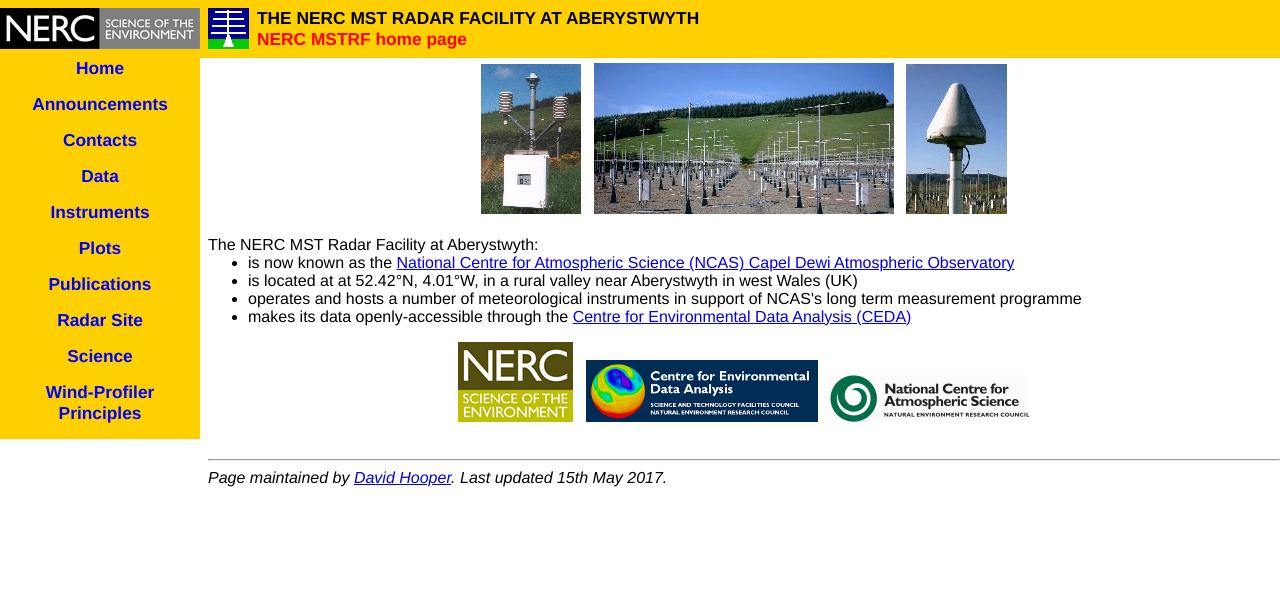
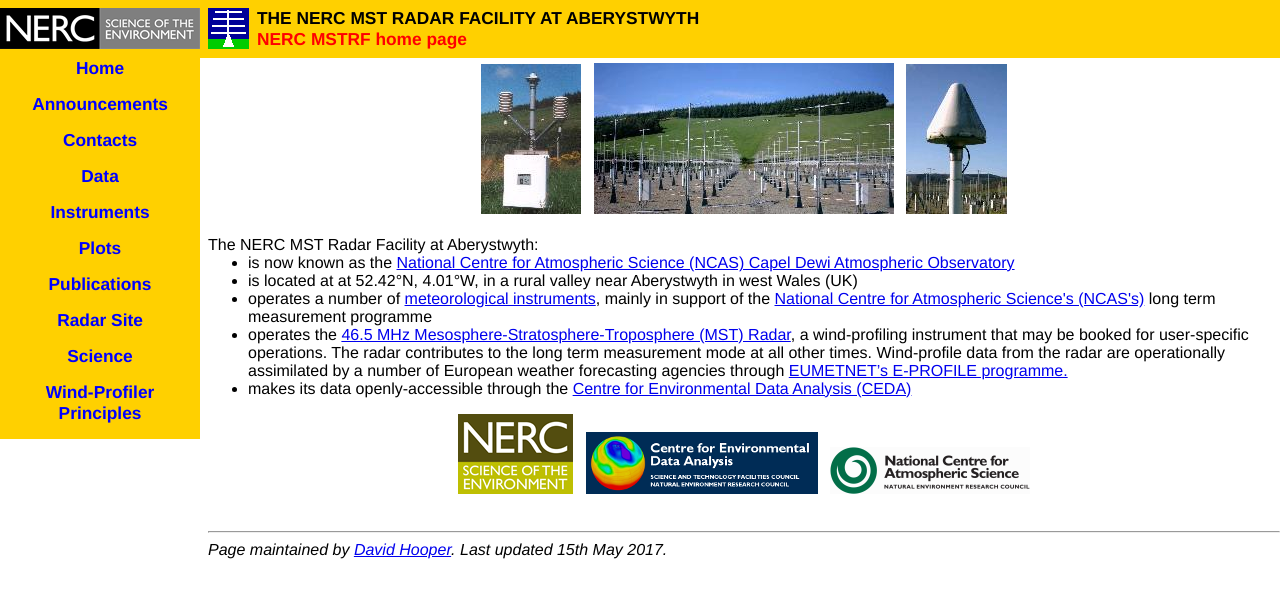
Before and after one commit to dahooper/nerc_mstrf_website, a Jekyll site: the page built from docs/index.html, in a window 1280 px wide. Shown: the top 598 px of the page. Built offline with Jekyll 4.4.1, drawn with Linux system fonts in a browser that asks for light colours.

Commit message:
Update index.html

```diff
--- a/docs/index.html
+++ b/docs/index.html
@@ -11,24 +11,27 @@
 
       The NERC MST Radar Facility at Aberystwyth:
       <ul>
-	<li>is now known as
-	  the <a href="https://amof.ac.uk/observatory/capel-dewi-atmospheric-observatory-cdao/">National
+	<li>is now known as the
+	  <a href="https://amof.ac.uk/observatory/capel-dewi-atmospheric-observatory-cdao/">National
 	  Centre for Atmospheric Science (NCAS) Capel Dewi Atmospheric
 	  Observatory</a></li>
 	<li>is located at at 52.42&deg;N, 4.01&deg;W, in a rural
-	  valley near Aberystwyth in west Wales (UK)</li>
-	<li>operates and hosts a number of meteorological instruments
-	  in support of NCAS's long term measurement programme</li>
+	    valley near Aberystwyth in west Wales (UK)</li>
+	<li>operates a number of <a href="https://mst.nerc.ac.uk/instruments.html">meteorological instruments</a>,
+	    mainly in support of the <a href="https://ncas.ac.uk/">National Centre for Atmospheric Science's (NCAS's)</a>
+	      long term measurement programme</li>
+	<li>operates the <a href="https://mst.nerc.ac.uk/nerc_mst_radar.html">46.5 MHz
+	  Mesosphere-Stratosphere-Troposphere (MST) Radar</a>, a wind-profiling instrument that may be booked for
+	  user-specific operations. The radar contributes to the long term measurement mode at all other times.
+	  Wind-profile data from the radar are operationally assimilated by a number of European weather forecasting
+	  agencies through <a href="https://www.eumetnet.eu/activities/observations-programme/current-activities/e-profile/radar-wind-profilers/">EUMETNET’s E-PROFILE programme.</a></li>
 	<li>makes its data openly-accessible through
 	the <a href="https://catalogue.ceda.ac.uk/uuid/bd095d86e4a9f0c706b08058dbad3b31">Centre
 	for Environmental Data Analysis (CEDA)</a></li>
       </ul>
 
       <div class="images">
-	<a href="http://www.nerc.ac.uk"><img src="LOGOS/logo_nerc_2013_squat.png"
-					     alt="" /></a>
-	<a href="http://www.ceda.ac.uk/"><img src="LOGOS/logo_CEDA_small.png"
-					      alt="" /></a>
-	<a href="http://www.ncas.ac.uk/index.php/en/"><img src="LOGOS/logo_ncas.gif"
-						   alt="" /></a>
+	<a href="https://www.ukri.org/councils/nerc/"><img src="LOGOS/logo_nerc_2013_squat.png" alt="" /></a>
+	<a href="https://www.ceda.ac.uk/"><img src="LOGOS/logo_CEDA_small.png" alt="" /></a>
+	<a href="https://ncas.ac.uk/"><img src="LOGOS/logo_ncas.gif" alt="" /></a>
       </div>
```
